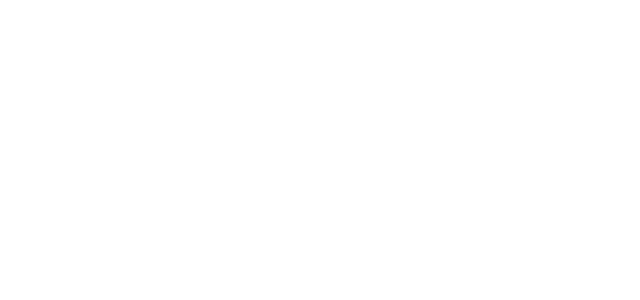
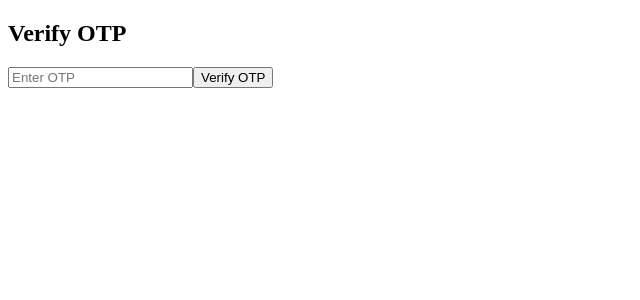
Before and after one commit to ShreyaNikam15/Smart-Ticket-Management, a React (Create React App) app in the folder frontend/: page /verify in a window 1280 px wide. Before the commit this address had no page. Shown: the top 300 px of the page, without its empty margins (0-640 px from the left). Built offline with nearby package versions, Linux system fonts and the light colour scheme.

Commit message:
Authentication integrated

```diff
--- a/frontend/src/App.js
+++ b/frontend/src/App.js
@@ -1,16 +1,22 @@
+// src/App.js
 import './App.css';
-import { Route , Routes } from 'react-router-dom';
+import { Route, Routes, Navigate } from 'react-router-dom';
 import Chat from './Components/Chat';
 import QrCodeScanner from './Components/QrCodeScanner';
 import Audio from './Components/Audio';
+import Login from './Components/Login.jsx'; // Import Login Component
+import VerifyOTP from './Components/VerifyOTP'; // Import VerifyOTP Component
 
 function App() {
   return (
     <div className="App">
       <Routes>
-        <Route path="/Chat" element={<Chat />} />
+        <Route path="/" element={<Login />} /> {/* Default route for login */}
+        <Route path="/verify" element={<VerifyOTP />} /> {/* Route for OTP verification */}
+        <Route path="/chat" element={<Chat />} /> {/* Protected route for chat */}
         <Route path="/QrCodeScanner" element={<QrCodeScanner />} />
         <Route path="/Audio" element={<Audio />} />
+        <Route path="*" element={<Navigate to="/" />} /> {/* Redirect any unknown paths */}
       </Routes>
     </div>
   );
--- /dev/null
+++ b/frontend/src/Components/Login.jsx
@@ -0,0 +1,45 @@
+// src/components/Login.js
+import React, { useState } from "react";
+import axios from "axios";
+import VerifyOTP from "./VerifyOTP";
+
+const Login = () => {
+  const [phoneNo, setPhoneNo] = useState("");
+  const [message, setMessage] = useState("");
+  const [verifyToken, setVerifyToken] = useState(null);
+
+  const handleLogin = async (e) => {
+    e.preventDefault();
+    try {
+      const response = await axios.post("http://localhost:5000/api/user/login", {
+        phoneNo,
+      });
+      setMessage(response.data.message);
+      setVerifyToken(response.data.verifyToken);
+      // OTP is for testing purposes; remove it in production
+      console.log("OTP:", response.data.otp);
+    } catch (error) {
+      setMessage(error.response?.data?.message || "Something went wrong");
+    }
+  };
+
+  return (
+    <div>
+      <h2>Login</h2>
+      <form onSubmit={handleLogin}>
+        <input
+          type="tel"
+          placeholder="Enter phone number"
+          value={phoneNo}
+          onChange={(e) => setPhoneNo(e.target.value)}
+          required
+        />
+        <button type="submit">Send OTP</button>
+      </form>
+      {message && <p>{message}</p>}
+      {verifyToken && <VerifyOTP verifyToken={verifyToken} />}
+    </div>
+  );
+};
+
+export default Login;
--- /dev/null
+++ b/frontend/src/Components/VerifyOTP.jsx
@@ -0,0 +1,53 @@
+// src/components/VerifyOTP.js
+import React, { useState } from "react";
+import axios from "axios";
+import { useNavigate } from "react-router-dom";
+
+const VerifyOTP = ({ verifyToken }) => {
+  const [otp, setOtp] = useState("");
+  const [message, setMessage] = useState("");
+  const [user, setUser] = useState(null);
+  const navigate = useNavigate(); // Use navigate for redirection
+
+  const handleVerify = async (e) => {
+    e.preventDefault();
+    try {
+      const response = await axios.post(
+        "http://localhost:5000/api/user/verify",
+        { otp },
+        {
+          headers: {
+            Authorization: `Bearer ${verifyToken}`,
+          },
+        }
+      );
+      setMessage(response.data.message);
+      setUser(response.data.user);
+      // Store the user token in local storage for authenticated routes
+      localStorage.setItem("token", response.data.token);
+      navigate("/chat"); // Redirect to chat after successful verification
+    } catch (error) {
+      setMessage(error.response?.data?.message || "Verification failed");
+    }
+  };
+
+  return (
+    <div>
+      <h2>Verify OTP</h2>
+      <form onSubmit={handleVerify}>
+        <input
+          type="text"
+          placeholder="Enter OTP"
+          value={otp}
+          onChange={(e) => setOtp(e.target.value)}
+          required
+        />
+        <button type="submit">Verify OTP</button>
+      </form>
+      {message && <p>{message}</p>}
+      {user && <p>Welcome, {user.phoneNo}!</p>}
+    </div>
+  );
+};
+
+export default VerifyOTP;
```
